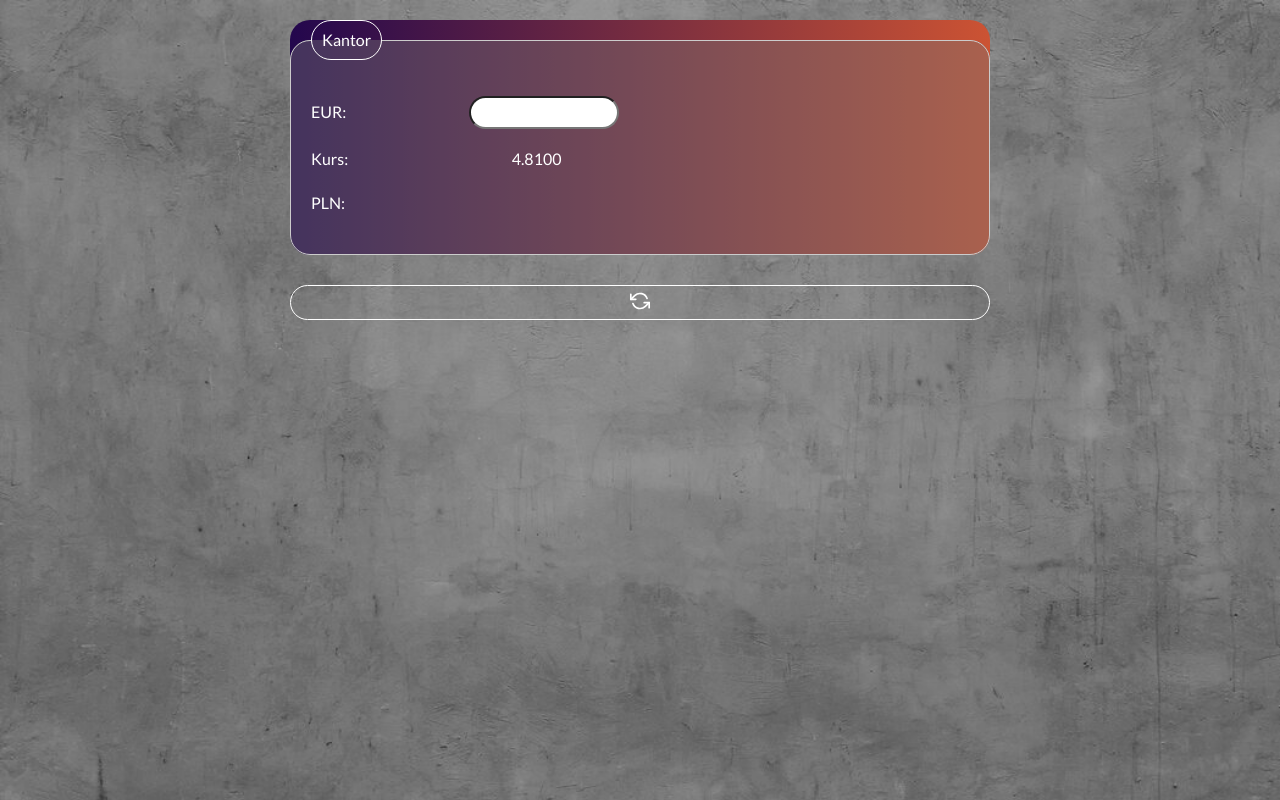
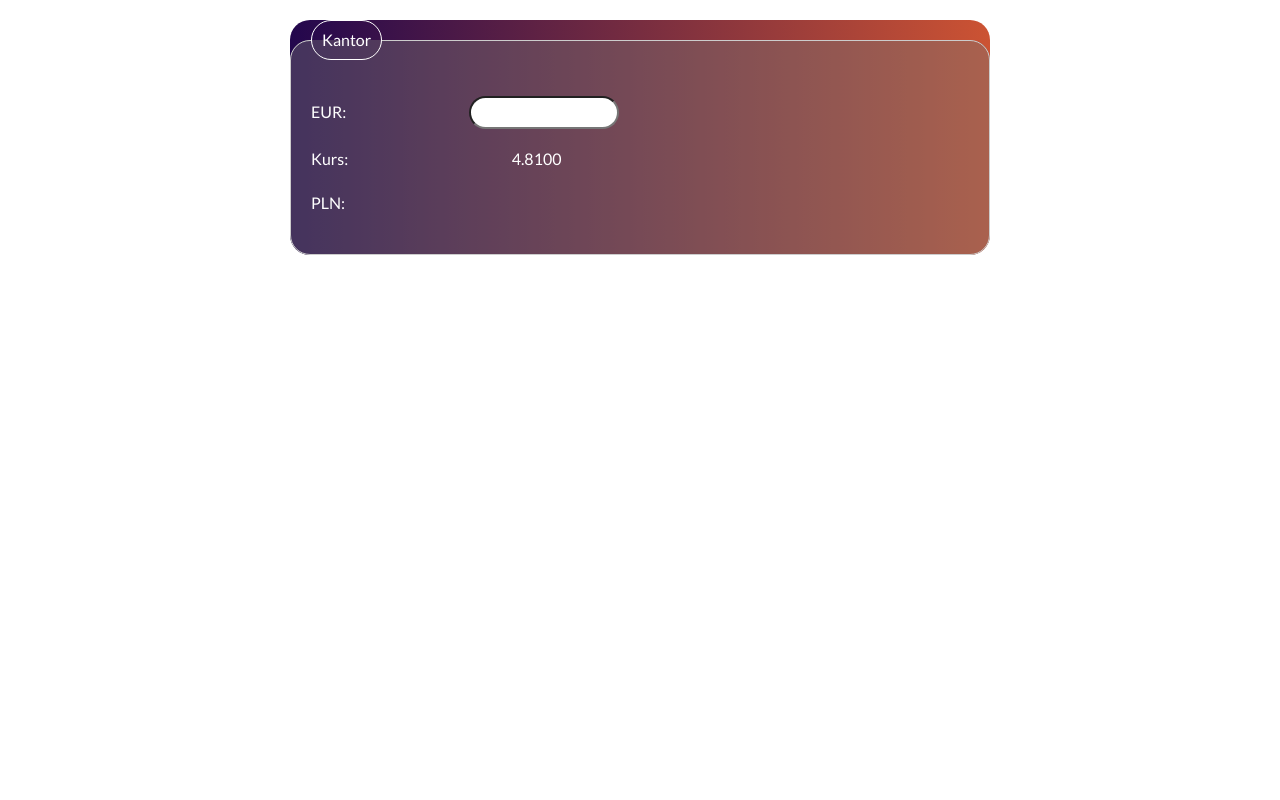
Before and after one commit to AdrianJar/Kantor, a plain HTML site: page index.html in a window 1280 px wide. Drawn offline with nearby package versions, Linux system fonts and the light colour scheme.

Commit message:
Update style.css

```diff
--- a/CSS/style.css
+++ b/CSS/style.css
@@ -10,8 +10,8 @@ html {
 
 .body {
   font-family: "Lato", sans-serif;
-  background-image: url("../images/concret.jpeg");
-  background-size: cover;
+  background-color: #black;
+
 
 }
 
```
